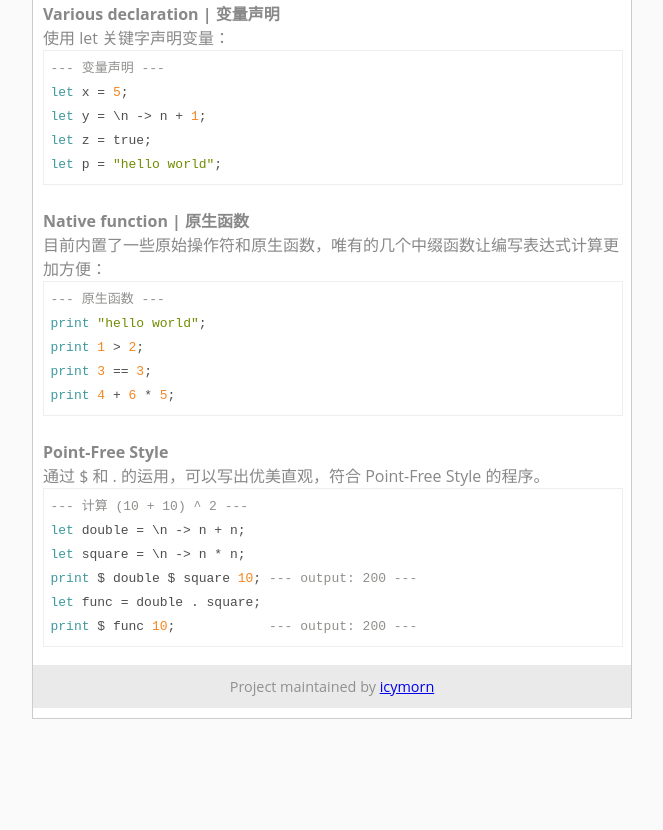
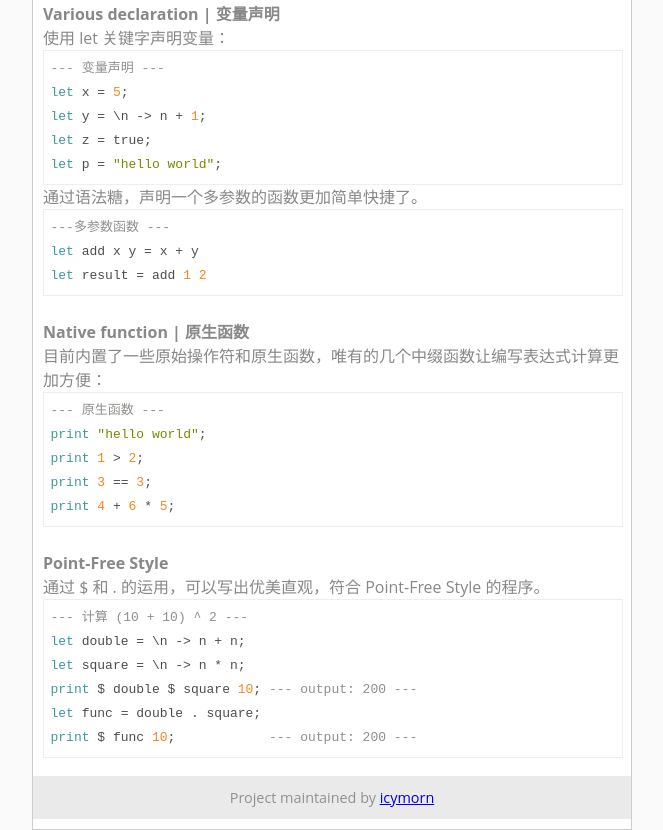
Before and after one commit to moevis/lambda-lite-js, a plain HTML site: page index.html in a window 1280 px wide. Shown: the part 1096-1926 px from the top of the page, without its empty margins (308-971 px from the left). Before the commit the page ends 1815 px from the top, so only its background shows below. Drawn offline with Linux system fonts and the light colour scheme.

Commit message:
Update index.html

```diff
--- a/index.html
+++ b/index.html
@@ -64,7 +64,11 @@ let y = \n -> n + 1;
 let z = true;
 let p = "hello world";
 </code></pre>
-
+            <p>通过语法糖，声明一个多参数的函数更加简单快捷了。</p>
+<pre><code class="haskell">---多参数函数 ---
+let add x y = x + y
+let result = add 1 2
+</code></pre>
             <br />
             <b>Native function | 原生函数</b>
             <p>目前内置了一些原始操作符和原生函数，唯有的几个中缀函数让编写表达式计算更加方便：</p>
```
